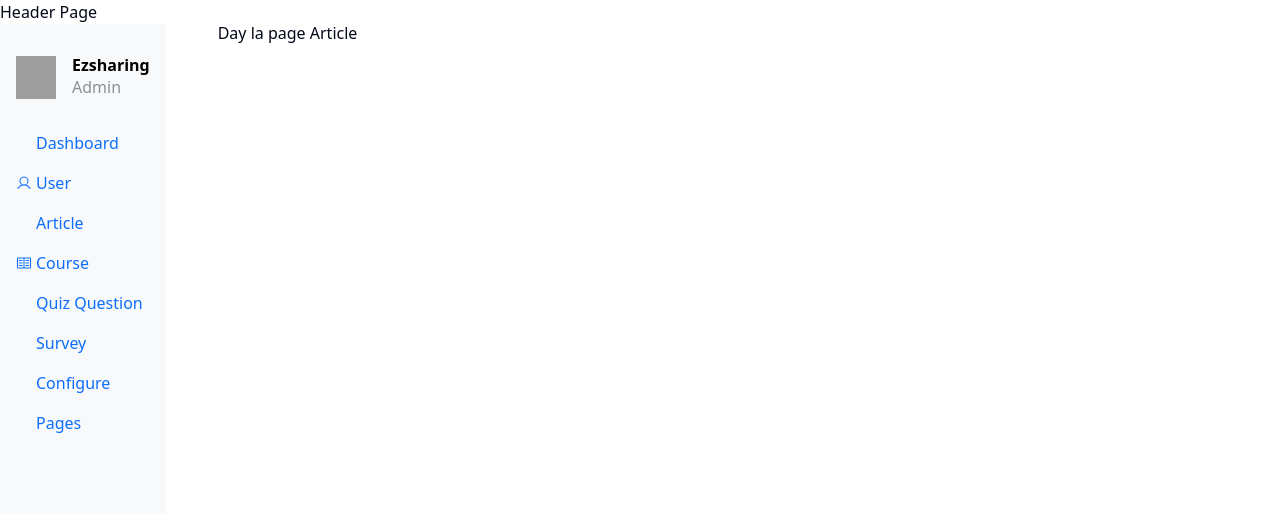
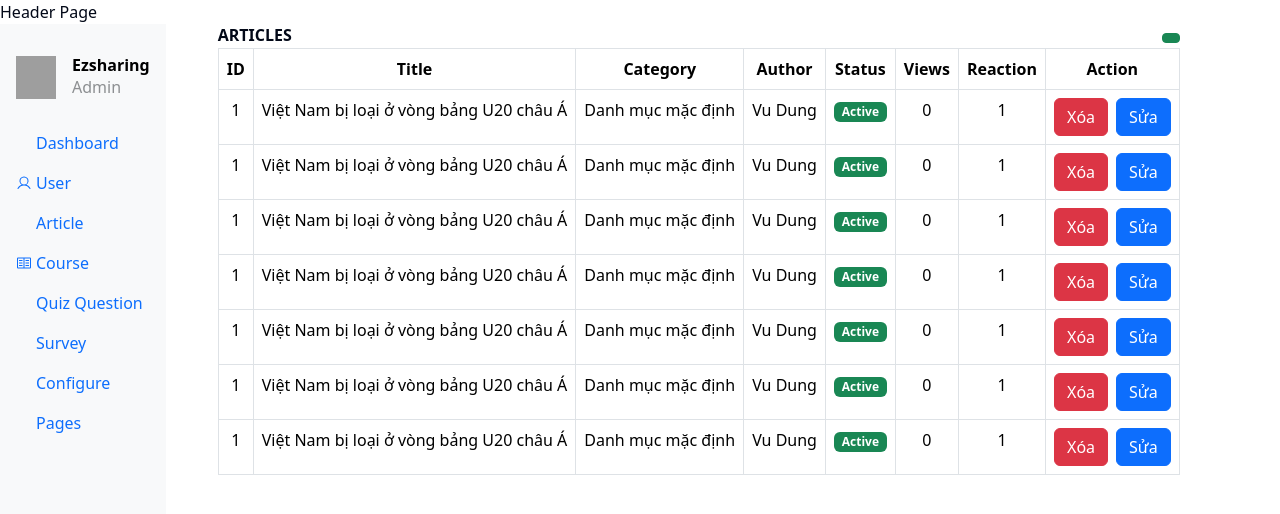
Before and after one commit to lehuyhung127/EzSharingAdmin, a React (Vite) app: page /admin/article in a window 1280 px wide. Shown: the top 514 px of the page. Built offline with nearby package versions, Linux system fonts and the light colour scheme; grey boxes are pictures that could not be loaded; some icons are missing.

Commit message:
articles

```diff
--- a/src/pages/Admin/Article/index.tsx
+++ b/src/pages/Admin/Article/index.tsx
@@ -1,7 +1,137 @@
+import { useState } from 'react'
+import 'bootstrap/dist/css/bootstrap.min.css'
+import './main.scss'
 const Article = () => {
+
+    const [showActions, setShowActions] = useState({})
+
+    const data = [
+        // Dữ liệu người dùng
+        {
+            id: 1,
+            title: 'Việt Nam bị loại ở vòng bảng U20 châu Á',
+            category: 'Danh mục mặc định',
+            author: 'Vu Dung',
+            status: 'Active',
+            views: '0',
+            reaction: '1',
+        },
+        {
+            id: 1,
+            title: 'Việt Nam bị loại ở vòng bảng U20 châu Á',
+            category: 'Danh mục mặc định',
+            author: 'Vu Dung',
+            status: 'Active',
+            views: '0',
+            reaction: '1',
+        },
+        {
+            id: 1,
+            title: 'Việt Nam bị loại ở vòng bảng U20 châu Á',
+            category: 'Danh mục mặc định',
+            author: 'Vu Dung',
+            status: 'Active',
+            views: '0',
+            reaction: '1',
+        },
+        {
+            id: 1,
+            title: 'Việt Nam bị loại ở vòng bảng U20 châu Á',
+            category: 'Danh mục mặc định',
+            author: 'Vu Dung',
+            status: 'Active',
+            views: '0',
+            reaction: '1',
+        },
+        {
+            id: 1,
+            title: 'Việt Nam bị loại ở vòng bảng U20 châu Á',
+            category: 'Danh mục mặc định',
+            author: 'Vu Dung',
+            status: 'Active',
+            views: '0',
+            reaction: '1',
+        },
+        {
+            id: 1,
+            title: 'Việt Nam bị loại ở vòng bảng U20 châu Á',
+            category: 'Danh mục mặc định',
+            author: 'Vu Dung',
+            status: 'Active',
+            views: '0',
+            reaction: '1',
+        },
+        {
+            id: 1,
+            title: 'Việt Nam bị loại ở vòng bảng U20 châu Á',
+            category: 'Danh mục mặc định',
+            author: 'Vu Dung',
+            status: 'Active',
+            views: '0',
+            reaction: '1',
+        },
+    ]
+
+    const toggleActions = (id) => {
+        setShowActions((prevState) => ({
+            ...prevState,
+            [id]: !prevState[id]
+        }))
+    }
+
     return (
         <div>
-            <h1>Day la page Article</h1>
+            <div class="d-flex justify-content-between align-items-center">
+            <h2 className='fw-bold text-uppercase'>Articles</h2>
+
+            <div class="card-tools">
+                <a class="btn btn-success btn-sm" href="" ><i class="fas fa-plus"></i
+                ></a>
+              </div>
+            </div>
+            <table className='table table-bordered'>
+                <thead className='thead-dark'>
+                    <tr>
+                        <th>ID</th>
+                        <th>Title</th>
+                        <th>Category</th>
+                        <th>Author</th>
+                        <th>Status</th>
+                        <th>Views</th>
+                        <th>Reaction</th>
+                        <th>Action</th>
+                    </tr>
+                </thead>
+                <tbody>
+                    {data.length > 0 ? (
+                        data.map((item) => (
+                            <tr key={item.id}>
+                                <td>{item.id}</td>
+                                <td>{item.title}</td>
+                                <td>{item.category}</td>
+                                <td>{item.author}</td>
+                                <td><span class="badge bg-success">Active</span></td>
+                                <td>{item.views}</td>
+                                <td>{item.reaction}</td>
+
+
+                                <td>
+                                    <div className=''>
+                                        <button className='btn btn-danger me-2'>Xóa</button>
+                                        <button className='btn btn-primary'>Sửa</button>
+                                    </div>
+                                </td>
+                            </tr>
+                        ))
+                    ) : (
+                        <tr>
+                            <td colSpan='10' className='text-center'>
+                                No data available
+                            </td>
+                        </tr>
+                    )}
+                </tbody>
+            </table>
         </div>
     )
 }
```
Also changed, not shown: src/pages/Admin/Article/main.scss (added, +60 -0 lines).
